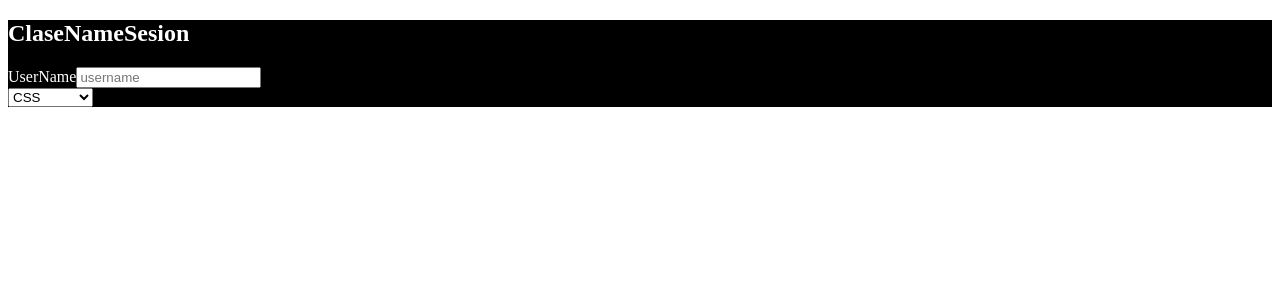
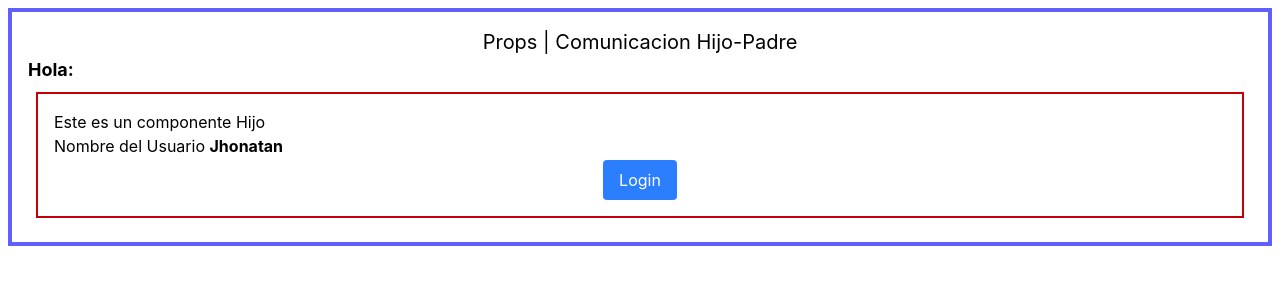
Before and after one commit to Jhonatanisai8/react-curso, a React (Vite) app in the folder my-proyect/: page / in a window 1280 px wide. Shown: the top 300 px of the page. Built offline with nearby package versions, Linux system fonts and the light colour scheme.

Commit message:
feat: comunicacion entre componente hijo y padre

```diff
--- a/my-proyect/package.json
+++ b/my-proyect/package.json
@@ -10,8 +10,10 @@
     "preview": "vite preview"
   },
   "dependencies": {
+    "@tailwindcss/vite": "^4.3.0",
     "react": "^19.2.4",
-    "react-dom": "^19.2.4"
+    "react-dom": "^19.2.4",
+    "tailwindcss": "^4.3.0"
   },
   "devDependencies": {
     "@babel/core": "^7.29.0",
--- a/my-proyect/src/App.jsx
+++ b/my-proyect/src/App.jsx
@@ -4,8 +4,9 @@ import Menu from "./components/Menu";
 import RenderizadoCondicional from "./components/RenderizadoCondicional";
 import RenderizadoListas from "./components/RenderizadoListas";
 import RenderizadoObjetos from "./components/RenderizadoObjetos";
-import Padre from "./components/props_sesion/Padre";
+// import Padre from "./components/props_sesion/Padre";
 import ClaseNameSesion from "./components/ClaseNameSesion";
+import Padre from "./components/props_sesion01/Padre";
 
 function App() {
   // const [numero, setNumero] = useState(0);
@@ -50,7 +51,8 @@ function App() {
     // <RenderizadoListas></RenderizadoListas>
     // <RenderizadoObjetos></RenderizadoObjetos>
     // <Padre></Padre>
-    <ClaseNameSesion></ClaseNameSesion>
+    // <ClaseNameSesion></ClaseNameSesion>
+    <Padre></Padre>
   );
 }
 
--- /dev/null
+++ b/my-proyect/src/components/props_sesion01/Hijo.jsx
@@ -0,0 +1,28 @@
+import React, { useState } from "react";
+
+const Hijo = ({ handlerLogin }) => {
+  const [userName, setUserName] = useState("Jhonatan");
+
+  const handlerClick = () => {
+    handlerLogin(userName);
+  };
+
+  return (
+    <div className="border-2 border-red-700 m-2 p-4">
+      <h2>Este es un componente Hijo</h2>
+      <p>
+        Nombre del Usuario <span className="font-bold">{userName}</span>
+      </p>
+      <div className="flex justify-center mt-0.5 ">
+        <button
+          className="bg-blue-500 text-white py-2 px-4 rounded  hover:border-2 border-blue-500 cursor-pointer "
+          onClick={handlerClick}
+        >
+          Login
+        </button>
+      </div>
+    </div>
+  );
+};
+
+export default Hijo;
--- /dev/null
+++ b/my-proyect/src/components/props_sesion01/Padre.jsx
@@ -0,0 +1,20 @@
+import React, { useState } from "react";
+import Hijo from "./Hijo";
+
+const Padre = () => {
+  const [display, setDisplay] = useState("");
+  const login = (name) => {
+    setDisplay(name);
+  };
+  return (
+    <div className="border-4 border-indigo-500 p-4 m-2">
+      <h1 className="text-center text-xl ">Props | Comunicacion Hijo-Padre</h1>
+      <h2>
+        <span className="text-lg font-bold">Hola:</span> {display}
+      </h2>
+      <Hijo handlerLogin={login}></Hijo>
+    </div>
+  );
+};
+
+export default Padre;
--- a/my-proyect/src/index.css
+++ b/my-proyect/src/index.css
@@ -0,0 +1 @@
+@import "tailwindcss";
--- a/my-proyect/vite.config.js
+++ b/my-proyect/vite.config.js
@@ -1,11 +1,13 @@
-import { defineConfig } from 'vite'
-import react, { reactCompilerPreset } from '@vitejs/plugin-react'
-import babel from '@rolldown/plugin-babel'
+import { defineConfig } from "vite";
+import react, { reactCompilerPreset } from "@vitejs/plugin-react";
+import babel from "@rolldown/plugin-babel";
+import tailwindcss from "@tailwindcss/vite";
 
 // https://vite.dev/config/
 export default defineConfig({
   plugins: [
     react(),
-    babel({ presets: [reactCompilerPreset()] })
+    babel({ presets: [reactCompilerPreset()] }),
+    tailwindcss(),
   ],
-})
+});
```
Also changed, not shown: my-proyect/tailwind.config.js (added), 1 other file (tests, documents, lock files or other folders).
